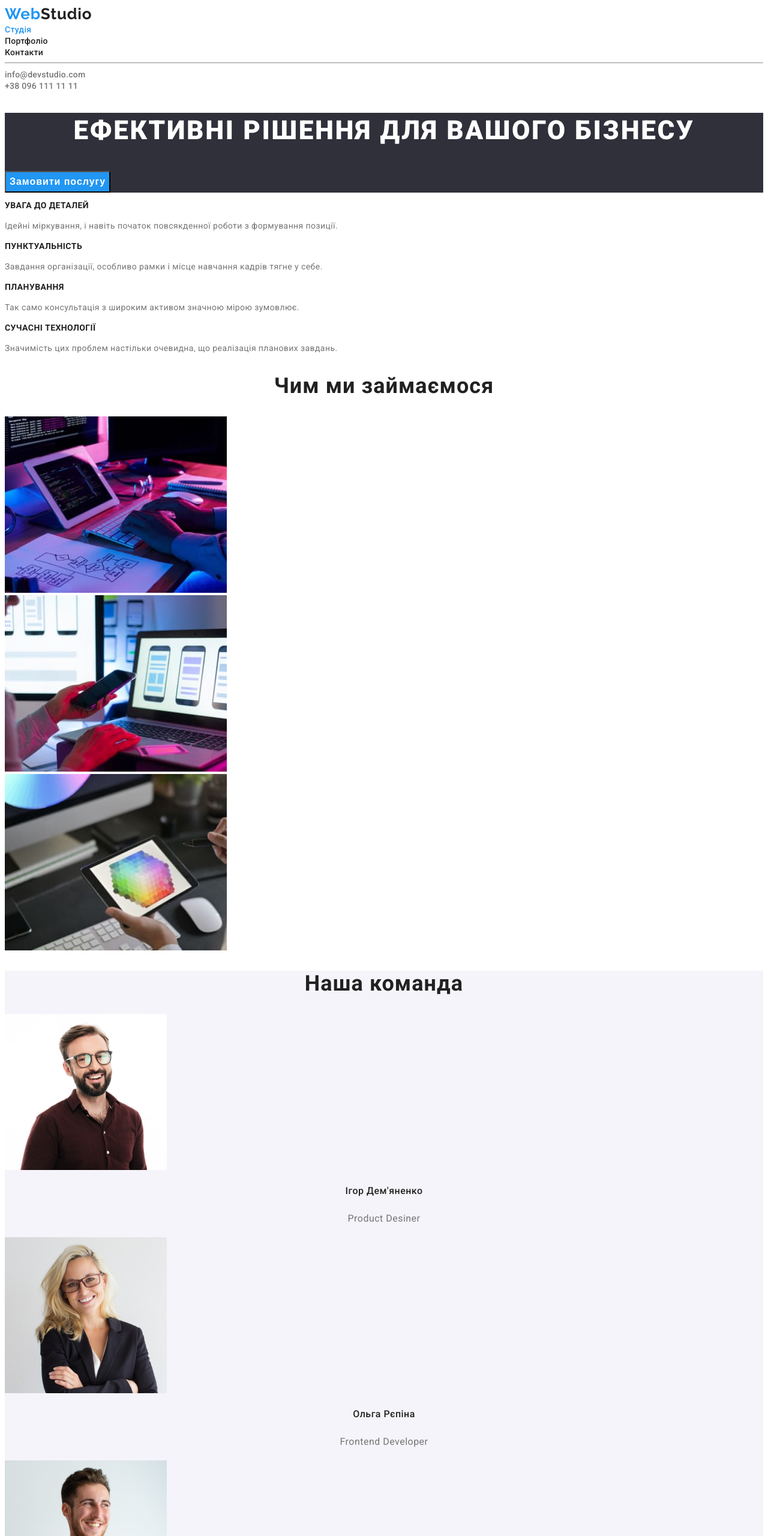
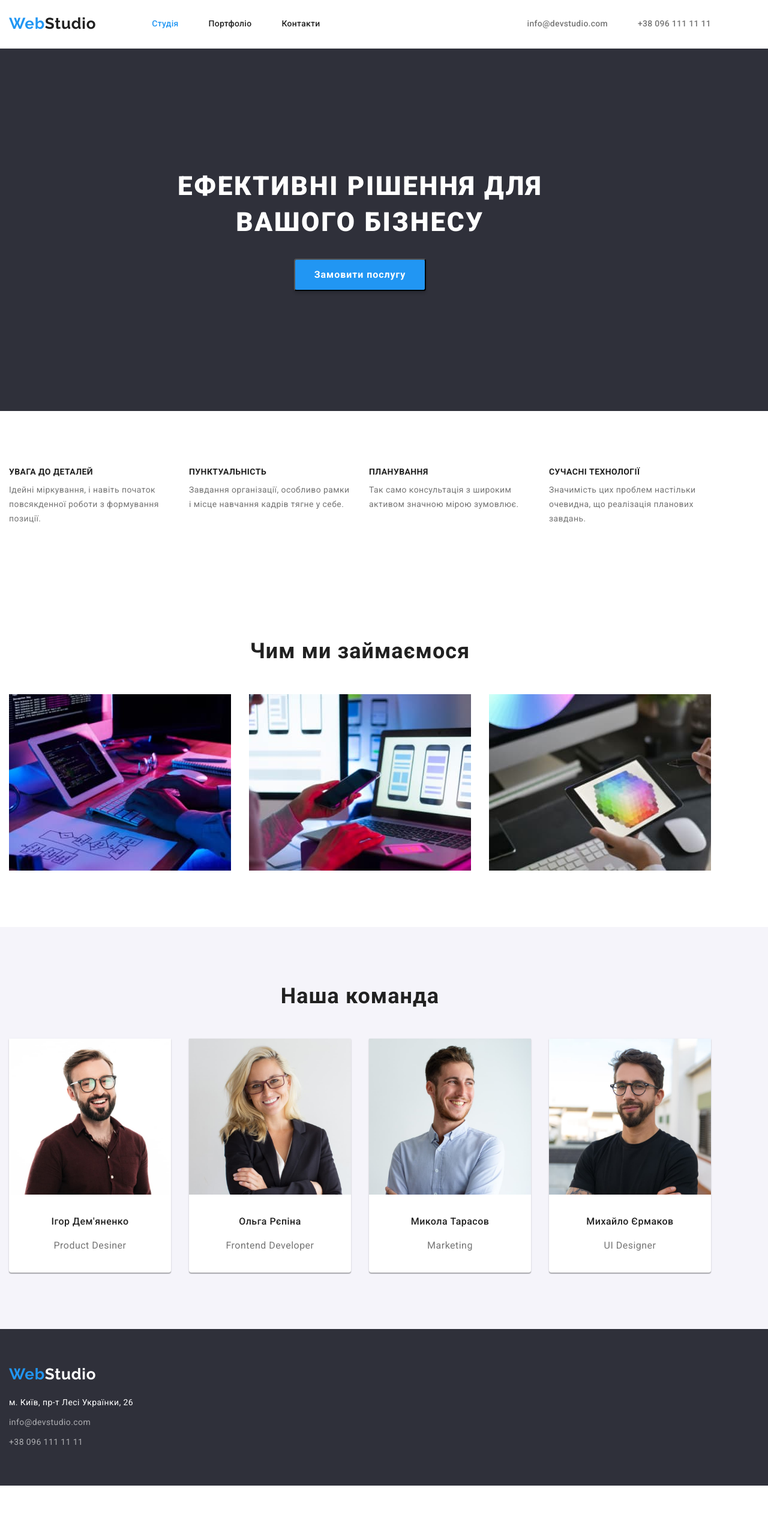
Before and after one commit to iSerge1987/goit-markup-hw-03, a plain HTML site: page index.html in a window 1280 px wide. Shown: the top 2560 px of the page at 60% size. After the commit the page ends 2476 px from the top, so only its background shows below. Drawn offline with nearby package versions, Linux system fonts and the light colour scheme.

Commit message:
HW03 ver.1.1

```diff
--- a/css/styles.css
+++ b/css/styles.css
@@ -5,8 +5,8 @@
    --line-height-117: 1.17;
    --line-height-119: 1.19;
    --line-height-136: 1.36;
+   --line-height-171: 1.71;
    --line-height-188: 1.88;
-   --line-height-714: 1.71;
  }
 
  body {
@@ -15,18 +15,28 @@
    font-family: Roboto, sans-serif;
  }
 
- ul {
+ h1, h2, h3, p, ul {
    margin: 0;
    padding: 0;
    list-style-type: none;
  }
 
+ img {
+   display: block;
+   width: 100%;
+ }
+
  a {
-  text-decoration: none;
+   text-decoration: none;
  }
 
  address {
    font-style: normal;
+ }
+
+ .container {
+   width: 1200px;
+   padding: 0 15px;
  }
 
 /* logo */
@@ -52,6 +62,26 @@
  }
 
 /* header */
+ .header > .container {
+   border-bottom: 1px solid #ECECEC;
+   display: flex;
+   padding-top: 24px;
+   padding-bottom: 25px;
+   align-items: center;
+   justify-content: space-between;
+ }
+
+ .main-nav {
+   display: flex;
+   align-items: center;
+   gap: 93px;
+ }
+
+ .site-nav {
+   display: flex;
+   gap: 50px;
+ }
+
  .header a {
    color: #212121;
    font-weight: 500;
@@ -64,6 +94,11 @@
    color: var(--brand-color);
  }
 
+ .auth-nav {
+   display: flex;
+   gap: 50px;
+ }
+
  .auth-nav a {
    color: #757575;
  }
@@ -73,9 +108,28 @@
    color: var(--brand-color);
  }
 
+/* Main Content */
+ .section {
+   padding-top: 94px;
+   padding-bottom: 94px;
+ }
+
+ .section-title {
+   margin-bottom: 50px;
+   font-size: 36px;
+   line-height: var(--line-height-117);
+   text-align: center;
+   letter-spacing: 0.03em;
+ }
+
 /* hero-section */
- .hero-section {
+ .hero {
    background: #2F303A;
+ }
+
+ .hero > .container {
+   padding: 106px 252px;
+   text-align: center;
  }
 
  .hero-section-title {
@@ -83,28 +137,28 @@
    font-weight: 900;
    font-size: 44px;
    line-height: var(--line-height-136);
-   text-align: center;
    letter-spacing: 0.06em;
    text-transform: uppercase;
+   margin-bottom: 30px;
  }
 
  .hero-button {
+   padding: 10px 32px;
    background: #2196F3;
    color: #FFFFFF;
    font-weight: 700;
    font-size: 16px;
    line-height: var(--line-height-188);
-   text-align: center;
    letter-spacing: 0.06em;
+   border-radius: 4px;
+   box-shadow: 0px 4px 4px rgba(0, 0, 0, 0.15);
    cursor: pointer;
  }
 
 /* features-section */
- .section-title {
-   font-size: 36px;
-   line-height: var(--line-height-117);
-   text-align: center;
-   letter-spacing: 0.03em;
+ .features-list {
+   display: flex;
+   gap: 30px;
  }
 
  .features-title {
@@ -112,18 +166,44 @@
    line-height: var(--line-height-114);
    letter-spacing: 0.03em;
    text-transform: uppercase;
- }
+   margin-bottom: 10px;
+  }
 
  .features-text {
+   width: 270px;
    color: #757575;
    font-size: 14px;
-   line-height: var(--line-height-714);
+   line-height: var(--line-height-171);
    letter-spacing: 0.03em;
  }
 
+/* project-section */
+ .project-list {
+  display: flex;
+  gap: 30px;
+ }
+
 /* team-section */
- .team-section {
+ .team {
    background: #F5F4FA;
+ }
+
+ .team-list {
+   display: flex;
+   gap: 30px;
+ }
+
+ .team-item {
+   width: 270px;
+   background: #FFFFFF;
+   box-shadow: 0px 1px 3px rgba(0, 0, 0, 0.12), 0px 1px 1px rgba(0, 0, 0, 0.14), 0px 2px 1px rgba(0, 0, 0, 0.2);
+   border-radius: 0px 0px 4px 4px;
+   overflow: hidden;
+ }
+
+ .team-content {
+   padding-top: 30px;
+   padding-bottom: 30px;
  }
 
  .team-title {
@@ -132,6 +212,7 @@
    line-height: var(--line-height-188);
    text-align: center;
    letter-spacing: 0.03em;
+   margin-bottom: 10px;
  }
 
  .team-text {
@@ -143,27 +224,26 @@
  }
 
 /* portfolio-page */
- .portfolio-title {
-   font-weight: 700;
-   font-size: 18px;
-   line-height: 2.0;
-   letter-spacing: 0.06em;
- }
-
- .portfolio-text {
-   color: #757575;
-   font-size: 16px;
-   line-height: var(--line-height-188);
-   letter-spacing: 0.03em;
+ .portfolio-nav {
+   display: flex;
+   justify-content: center;
+   gap: 8px;
+   padding-bottom: 16px;
+   margin-bottom: 34px;
  }
 
  .portfolio-button {
+   background: #F5F4FA;
+   border: none;
+   padding: 6px 22px;
+   text-align: center;
    font-family: Roboto, sans-serif;
+   font-size: 16px;
    font-weight: 500;
-   font-size: 16px;
+   letter-spacing: 0.03em;
    line-height: var(--line-height-116);
-   text-align: center;
-   letter-spacing: 0.03em;
+   border-radius: 4px;
+   box-shadow: 0px 3px 1px rgba(0, 0, 0, 0.1), 0px 1px 2px rgba(0, 0, 0, 0.08), 0px 2px 2px rgba(0, 0, 0, 0.12);
    cursor: pointer;
  }
 
@@ -173,18 +253,52 @@
    color: #FFFFFF;
  }
 
+ .portfolio-card {
+   display: flex;
+   flex-wrap: wrap;
+   justify-content: space-between;
+   row-gap: 30px;
+ }
+
+ .portfolio-content {
+   padding: 20px 24px;
+   border: 1px solid #EEEEEE;
+}
+
+ .portfolio-title {
+   font-size: 18px;
+   line-height: 2.0;
+   letter-spacing: 0.06em;
+}
+
+.portfolio-text {
+   margin-top: 4px;
+   color: #757575;
+   font-size: 16px;
+   line-height: var(--line-height-188);
+   letter-spacing: 0.03em;
+}
+
 /* footer */
  .footer {
    background: #2F303A;
  }
 
+ .footer > .container {
+   padding-top: 60px;
+   padding-bottom: 60px;
+ }
+
  .contacts a {
+   display:inline-block;
+   margin-top: 20px;
    color: #FFFFFF;
    font-size: 14px;
-   line-height: var(--line-height-714);
+   line-height: var(--line-height-171);
    letter-spacing: 0.03em;
  }
 
  .contacts .contacts-link {
+   margin-top: 9px;
    color: rgba(255, 255, 255, 0.6);
  }
--- a/index.html
+++ b/index.html
@@ -8,94 +8,114 @@
     <meta name="description" content="Сайт про створення сайтів">
     <title>Web Studio (Version 2.1) - Figma</title>
     <link rel="stylesheet" href="https://fonts.googleapis.com/css2?family=Oleo+Script&family=Raleway:wght@700&family=Roboto:wght@400;500;700;900&display=swap">
+    <link rel="stylesheet" href="https://cdnjs.cloudflare.com/ajax/libs/modern-normalize/1.1.0/modern-normalize.css">
     <link rel="stylesheet" href="./css/styles.css">
   </head>
   <body>
     <header class="header">
       <!-- Header Content -->
-      <nav>
+      <div class="container">
+        <nav class="main-nav">
           <a href="./index.html" lang="en" class="studio-logo"><span class="web-logo">Web</span>Studio</a>
           <ul class="site-nav">
             <li><a href="./index.html" class="active">Студія</a></li>
             <li><a href="./portfolio.html">Портфоліо</a></li>
             <li><a href="#contacts.html">Контакти</a></li>
           </ul>
-        <hr>
+          <!-- <hr> -->
         </nav>
 
         <ul class="auth-nav">
           <li><a href="mailto:info@devstudio.com" lang="en">info@devstudio.com</a></li>
           <li><a href="tel:+380961111111">+38 096 111 11 11</a></li>
         </ul>
+      </div>
     </header>
 
     <main>
       <!-- Main Content -->
-      <section class="hero-section">
+      <section class="hero section">
+        <div class="container">
           <h1 class="hero-section-title">Ефективні рішення для вашого бізнесу</h1>
           <button type="button" class="hero-button">Замовити послугу</button>
+        </div>
       </section>
 
-      <section class="features-section">
+      <section class="features section">
+        <div class="container">
           <h2 hidden class="section-title">Особливості</h2>
-        <ul>
-          <li>
+          <ul class="features-list">
+            <li class="features-content">
               <h3 class="features-title">Увага до деталей</h3>
               <p class="features-text">Ідейні міркування, і навіть початок повсякденної роботи з формування позиції.</p>
             </li>
-          <li>
+            <li class="features-content">
               <h3 class="features-title">Пунктуальність</h3>
               <p class="features-text">Завдання організації, особливо рамки і місце навчання кадрів тягне у себе.</p>
             </li>
-          <li>
+            <li class="features-content">
               <h3 class="features-title">Планування</h3>
               <p class="features-text">Так само консультація з широким активом значною мірою зумовлює.</p>
             </li>
-          <li>
+            <li class="features-content">
               <h3 class="features-title">Сучасні технології</h3>
               <p class="features-text">Значимість цих проблем настільки очевидна, що реалізація планових завдань.</p>
             </li>
           </ul>
+        </div>
       </section>
 
-      <section class="portfolio-section">
+      <section class="project section">
+        <div class="container">
           <h2 class="section-title">Чим ми займаємося</h2>
-        <ul>
+          <ul class="project-list">
             <li><a href=""><img src="./images/programming.jpg" alt="Зображення крупним планом. Робоче місце програміста" width="370"></a></li>
             <li><a href=""><img src="./images/application.jpg" alt="Дизайнери веб-інтерфейсу розробляють додатки до смартфонів" width="370"></a></li>
             <li><a href=""><img src="./images/creative-design.jpg" alt="Креативний художній веб-дизайн із можливістю вибору кольору графічним планшетом" width="370"></a></li>
           </ul>
+        </div>
       </section>
 
-      <section class="team-section">
+      <section class="team section">
+        <div class="container">
           <h2 class="section-title">Наша команда</h2>
-        <ul>
-          <li>
+          <ul class="team-list">
+            <li class="team-item">
               <img src="./images/demyanenko.jpg" alt="Світлина Ігоря Дем'яненко" width="270">
+              <div class="team-content">
                 <h3 class="team-title">Ігор Дем'яненко</h3>
                 <p lang="en" class="team-text">Product Desiner</p>
+              </div>
             </li>
-          <li>
+            <li class="team-item">
               <img src="./images/repina.jpg" alt="Світлина Ользі Рєпіної" width="270">
+              <div class="team-content">
                 <h3 class="team-title">Ольга Рєпіна</h3>
                 <p lang="en" class="team-text">Frontend Developer</p>
+              </div>
             </li>
-          <li>
+            <li class="team-item">
               <img src="./images/tarasov.jpg" alt="Світлина Миколи Тарасова" width="270">
+              <div class="team-content">
                 <h3 class="team-title">Микола Тарасов</h3>
                 <p lang="en" class="team-text">Marketing</p>
+              </div>
             </li>
-          <li>
+            <li class="team-item">
               <img src="./images/yermakov.jpg" alt="Світлина Михайла Єрмакова" width="270">
+              <div class="team-content">
                 <h3 class="team-title">Михайло Єрмаков</h3>
                 <p lang="en" class="team-text">UI Designer</p>
+              </div>
             </li>
           </ul>
+        </div>
       </section>
     </main>
 
     <footer class="footer">
       <!-- Footer Content -->
+      <div class="container">
         <a href="./index.html" lang="en" class="studio-logo"><span class="web-logo">Web</span>Studio</a>
         <address id="contacts" class="contacts">
           <ul>
@@ -104,6 +124,7 @@
             <li><a href="tel:+380961111111" class="contacts-link">+38 096 111 11 11</a></li>
           </ul>
         </address>
+      </div>
     </footer>
   </body>
 </html>
```
Also changed, not shown: portfolio.html (+32 -7 lines). Lines whose indentation alone changed are shown as unchanged.
